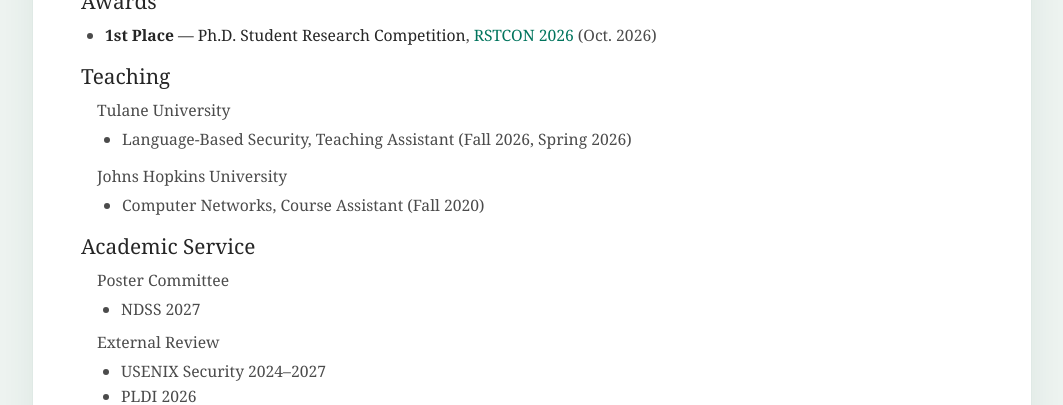
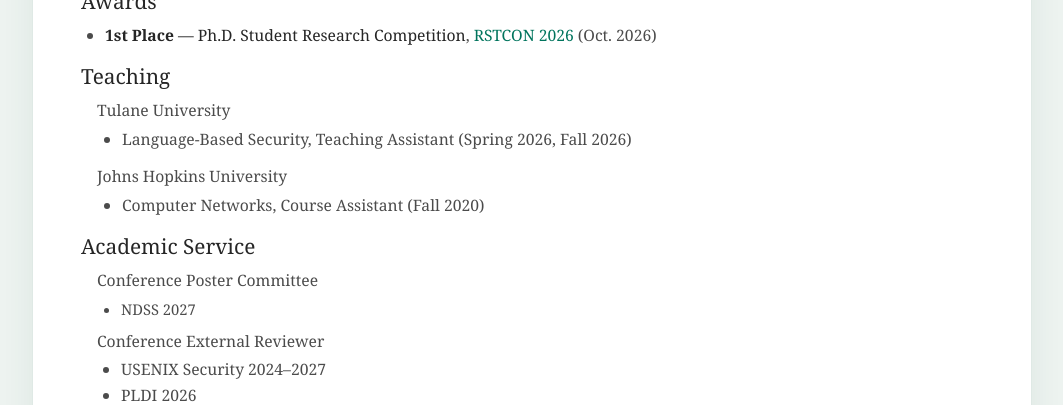
Before and after one commit to Ryan-hub-bit/ryan-hub-bit.github.io, a Next.js app: page / in a window 1280 px wide. Shown: the part 1660-2065 px from the top of the page, without its empty margins (108-1171 px from the left). Built offline with nearby package versions, Linux system fonts and the light colour scheme.

Commit message:
Clarify conference service roles and teaching term order

```diff
--- a/app/globals.css
+++ b/app/globals.css
@@ -676,6 +676,7 @@ h2 {
 
 .teaching-group + .teaching-group { margin-top: 14px; }
 .service-group + .service-group { margin-top: 10px; }
+.service-poster-list { font-size: 0.92rem; }
 .service-group .compact-entry-list li + li { margin-top: 2px; }
 .teaching-list { list-style: disc; }
 
--- a/app/home-content.tsx
+++ b/app/home-content.tsx
@@ -486,7 +486,7 @@ export default function HomeContent({ language = "en" }: { language?: "en" | "zh
           <div className="teaching-group">
             <h3 className="teaching-institution">{t("Tulane University", "杜兰大学")}</h3>
             <ul className="teaching-list">
-              <li>{t("Language-Based Security, Teaching Assistant (Fall 2026, Spring 2026)", "基于语言的安全（Language-Based Security），教学助理（2026 年秋季、2026 年春季）")}</li>
+              <li>{t("Language-Based Security, Teaching Assistant (Spring 2026, Fall 2026)", "基于语言的安全（Language-Based Security），教学助理（2026 年春季、2026 年秋季）")}</li>
             </ul>
           </div>
           <div className="teaching-group">
@@ -500,13 +500,13 @@ export default function HomeContent({ language = "en" }: { language?: "en" | "zh
         <section className="content-section service" id="service" aria-labelledby="service-heading">
           <h2 id="service-heading">{t("Academic Service", "学术服务")}</h2>
           <div className="service-group">
-            <h3 className="service-category">{t("Poster Committee", "海报评审委员会")}</h3>
-            <ul className="compact-entry-list">
+            <h3 className="service-category">{t("Conference Poster Committee", "会议海报评审委员会")}</h3>
+            <ul className="compact-entry-list service-poster-list">
               <li>NDSS 2027</li>
             </ul>
           </div>
           <div className="service-group">
-            <h3 className="service-category">{t("External Review", "外部审稿")}</h3>
+            <h3 className="service-category">{t("Conference External Reviewer", "会议外部审稿人")}</h3>
             <ul className="compact-entry-list">
               <li>USENIX Security 2024–2027</li>
               <li>PLDI 2026</li>
```
Also changed, not shown: 1 other file (tests, documents, lock files or other folders).
